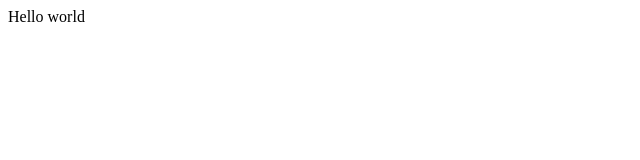
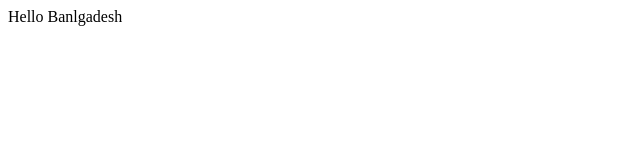
Before and after one commit to hihabib/leader-board-flex-box, a plain HTML site: page index.html in a window 1280 px wide. Shown: the full height of the page, 0-640 px from the left. Drawn offline with Linux system fonts and the light colour scheme.

Commit message:
word changed

```diff
--- a/index.html
+++ b/index.html
@@ -6,6 +6,6 @@
     <title>Document</title>
 </head>
 <body>
-    Hello world
+    Hello Banlgadesh
 </body>
 </html>
```
